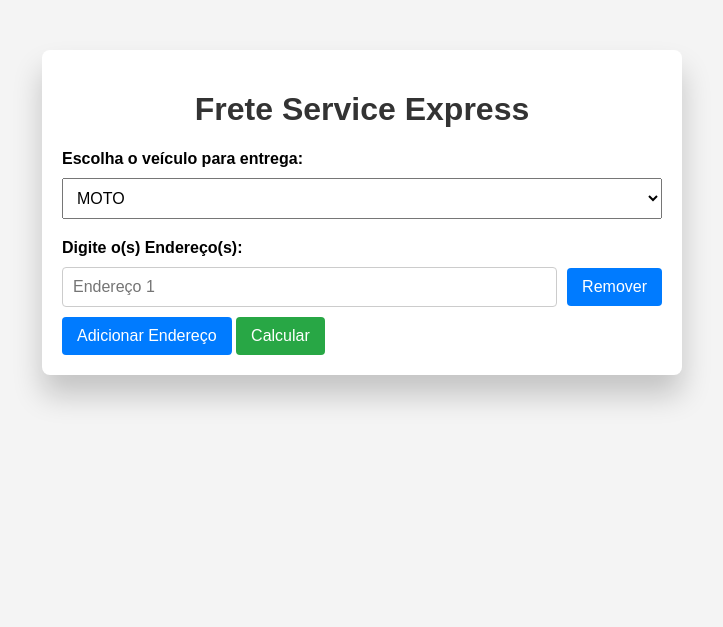
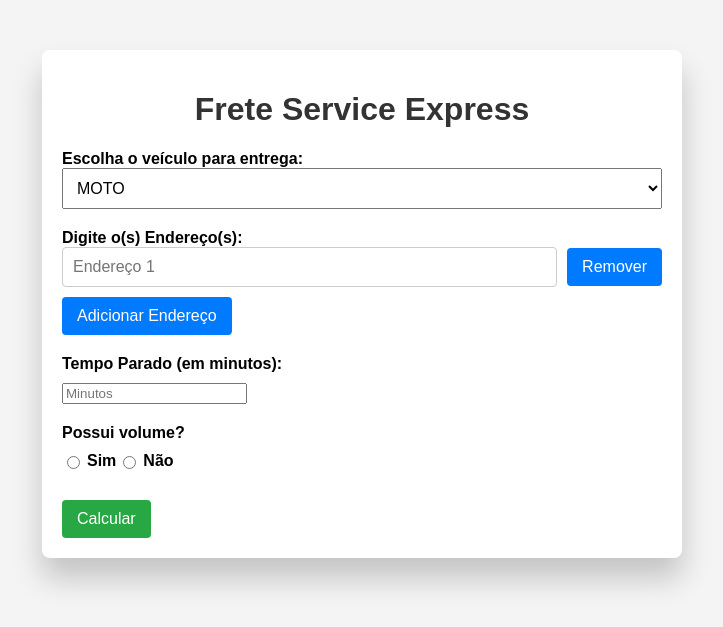
Before and after one commit to DanrleyLinhares/FreteService, a Django app: page / in a window 1280 px wide. Shown: the top 627 px of the page, without its empty margins (278-1001 px from the left). Run offline with Django 3.2, Linux system fonts and the light colour scheme; parts of the project's set-up code (start-up, migrations or seed data) failed here and were passed over; some libraries are stand-ins or nearby versions.

Commit message:
Configurações para tempo parado e ajustes

```diff
--- a/calculo/views.py
+++ b/calculo/views.py
@@ -74,7 +74,7 @@ def calcular_distancias(enderecos):
 def format_distance(km):
     return "{:.1f}".format(km).replace(',', '.')
 
-def calcular_custo(modulo, total_km, num_enderecos, entregas_bh, enderecos):
+def calcular_custo(modulo, total_km, num_enderecos, entregas_bh, enderecos, volume=False, tempo_parado=0):
     fora_bh = any(not verificar_cidade(endereco) for endereco in enderecos)
     if modulo == "MOTO":
         if total_km <= 2:
@@ -87,12 +87,24 @@ def calcular_custo(modulo, total_km, num_enderecos, entregas_bh, enderecos):
                 custo = 18.00 + total_km * 1.65  # Fora de Belo Horizonte
             else:
                 custo = 18.00 + total_km * 1.35  # Dentro de Belo Horizonte
+        if volume: #Adiciona 10 reais caso tenha Volume
+            custo += 10.00
+        if num_enderecos > 2:
+            custo_adicional = (num_enderecos - 2) * 10  # 10 reais por endereço após o segundo
+            custo += custo_adicional
+
     elif modulo == "CARRO":
         custo = 80.00
         if total_km > 8:
-            custo += (total_km - 8) * 2.60
+            custo += (total_km - 8) * 2.90
         if total_km > 90:
-            custo *= 2
+            custo *= 2.20
+
+    # Calcular o custo do tempo parado (se houver)
+    if tempo_parado > 0:
+        custo_tempo_parado = (tempo_parado / 60) * 25.00  # R$ 25 por hora, fração proporcional
+        custo += custo_tempo_parado
+
     custo_formatado = locale.currency(custo, grouping=True, symbol=True)
     return custo_formatado
 
@@ -100,14 +112,36 @@ def calculo(request):
     if request.method == "POST":
         modulo = request.POST.get("modulo")
         enderecos = request.POST.getlist("enderecos[]")
+        volume = request.POST.get("volume")
+        tempo_parado = request.POST.get("tempo_parado", 0)  # Captura o tempo parado (em minutos)
+
+         # Se o campo tempo_parado estiver vazio, define como 0
+        if not tempo_parado:
+            tempo_parado = 0
+        tempo_parado = int(tempo_parado) if tempo_parado > 0 else 0
+
+
+        # Verifica se o volume foi selecionado (obrigatório)
+        if volume is None:
+            return render(request, "calculo.html", {"erro": "Por favor, selecione se o volume está presente ou não."})
+
+        # Converte o campo volume para booleano
+        volume = volume == "on"
         veiculo = request.POST.get('modulo', 'Não especificado')
+
+        # Verifica se o modulo e endereços foram preenchidos
+        if not modulo:
+            return render(request, "calculo.html", {"erro": "Por favor, selecione um tipo de veículo."})
+        if not enderecos:
+            return render(request, "calculo.html", {"erro": "Por favor, insira ao menos um endereço."})
 
         if enderecos:
             total_km, distancias, entregas_bh = calcular_distancias(enderecos)
             if total_km is None:
                 return render(request, "calculo.html", {"erro": distancias})
 
-            custo_total = calcular_custo(modulo, total_km, len(enderecos), entregas_bh, enderecos)
+            custo_total = calcular_custo(modulo, total_km, len(enderecos), entregas_bh, enderecos, volume=volume, tempo_parado=int(tempo_parado))
+
             distancias_formatadas = [d for i, d in enumerate(distancias) if i != 0]
             total_km_formatada = format_distance(total_km)
 
@@ -116,6 +150,8 @@ def calculo(request):
                 "custo_total": custo_total,
                 "total_km": total_km_formatada,
                 "distancias": distancias_formatadas,
-                "entregas_bh": entregas_bh
+                "entregas_bh": entregas_bh,
+                "volume": "Sim" if volume else "Não",
+                "tempo_parado": tempo_parado
             })
     return render(request, "calculo.html")
--- a/fretecalculo/templates/calculo.html
+++ b/fretecalculo/templates/calculo.html
@@ -100,6 +100,38 @@
             align-items: center;
             justify-content: space-between;
         }
+        #radio{
+            display: flex;
+            gap: 2px; /* Espaço entre as opções */
+            align-items: center; /* Alinha verticalmente os itens */
+            margin-top: 10px;
+        }
+
+        input[type="radio"] {
+            margin-right: 5px; /* Espaçamento entre o botão de rádio e o texto */
+        }
+
+        label {
+            margin: 0;
+        }
+
+        .error-message {
+            color: red;
+            font-weight: bold;
+            margin-top: 10px;
+        }
+        #possuiVolume {
+            margin-bottom: 20px; /* Espaço abaixo do bloco */
+            margin-top: 20px;
+        }
+
+        #tempoParado {
+            margin-top: 20px;
+        }
+        #tempoParado label {
+            margin-bottom: 10px;
+        }
+
         @media screen and (max-width: 768px) {
             button {
                 font-size: 14px; /* Reduz o tamanho da fonte em telas menores */
@@ -114,6 +146,28 @@
             .remove-btn {
                 margin-left: 0; /* Remove a margem à esquerda do botão "remover" em telas pequenas */
                 margin-top: 10px; /* Dá um pequeno espaçamento entre os inputs e os botões */
+            }
+            #radio {
+                display: flex;
+                gap: 20px; /* Espaço entre as opções */
+                align-items: center; /* Alinha verticalmente os itens */
+            }
+
+            input[type="radio"] {
+                margin-right: 5px; /* Espaçamento entre o botão de rádio e o texto */
+            }
+
+            label {
+                margin: 0;
+            }
+            #possuiVolume {
+                margin-bottom: 20px; /* Espaço abaixo do bloco */
+            }
+
+            .error-message {
+                color: red;
+                font-weight: bold;
+                margin-top: 10px;
             }
         }
     </style>
@@ -146,6 +200,24 @@
             </div>
 
             <button type="button" class="buttonbottom" onclick="adicionarEndereco()">Adicionar Endereço</button>
+
+            <!-- Campo de tempo parado (não obrigatório) -->
+            <div id="tempoParado">
+            <label for="tempo_parado">Tempo Parado (em minutos):</label>
+            <input type="number" id="tempo_parado" name="tempo_parado" min="0" step="1" placeholder="Minutos" />
+            </div>
+
+            <div id="possuiVolume">
+                <label for="volume">Possui volume?</label>
+                <div id="radio">
+                  <input type="radio" id="volume_sim" name="volume" value="on" required>
+                  <label for="volume_sim">Sim</label>
+                  <input type="radio" id="volume_nao" name="volume" value="off" required>
+                  <label for="volume_nao">Não</label>
+                </div>
+            </div>
+
+
             <button type="submit" class="buttonbottom">Calcular</button>
         </form>
     </div>
--- a/fretecalculo/templates/resultado.html
+++ b/fretecalculo/templates/resultado.html
@@ -135,6 +135,7 @@
             <p><strong>Veículo de entrega:</strong> {{ veiculo }}</p>
             <p><strong>Custo Total:</strong> R{{ custo_total }}</p>
             <p><strong>Distância Total:</strong> {{ total_km }} km</p>
+            <p><strong>Tempo Parado:</strong> {{ tempo_parado }} minutos</p>
 
             <h2>Detalhes das Distâncias:</h2>
             <ul>
```
